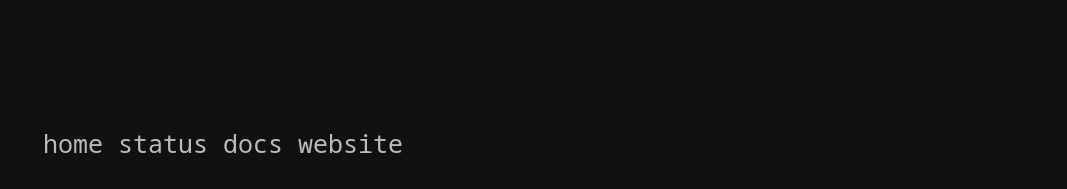
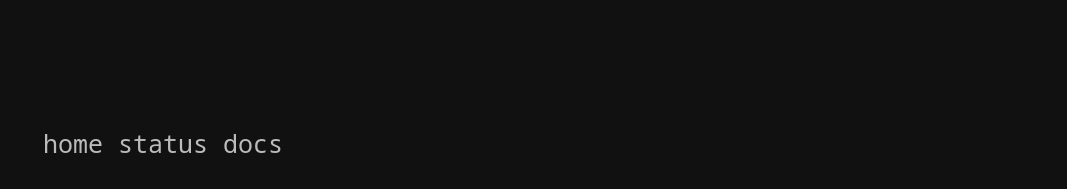
Before and after one commit to Lanzoor/core-api, a Next.js app: page / in a window 1280 px wide. Shown: the top 189 px of the page, without its empty margins (213-1280 px from the left). Built offline with nearby package versions, Linux system fonts and the light colour scheme.

Commit message:
Stage commits for v26.1.2: update links

```diff
--- a/app/page.tsx
+++ b/app/page.tsx
@@ -29,10 +29,9 @@ export default function Page() {
     return (
         <div className="container">
             <nav>
-                <a href="https://api.lanzoor.dev">home</a>
+                <a href="https://lanzoor.dev">home</a>
                 <a href="https://api.lanzoor.dev/status">status</a>
                 <a href="https://api.lanzoor.dev/docs">docs</a>
-                <a href="https://lanzoor.dev">website</a>
             </nav>
 
             <h1>api.lanzoor.dev</h1>
--- a/package.json
+++ b/package.json
@@ -1,6 +1,6 @@
 {
     "name": "core-api",
-    "version": "26.1.1",
+    "version": "26.1.2",
     "private": true,
     "description": "backend repository for api.lanzoor.dev",
     "license": "ISC",
```
